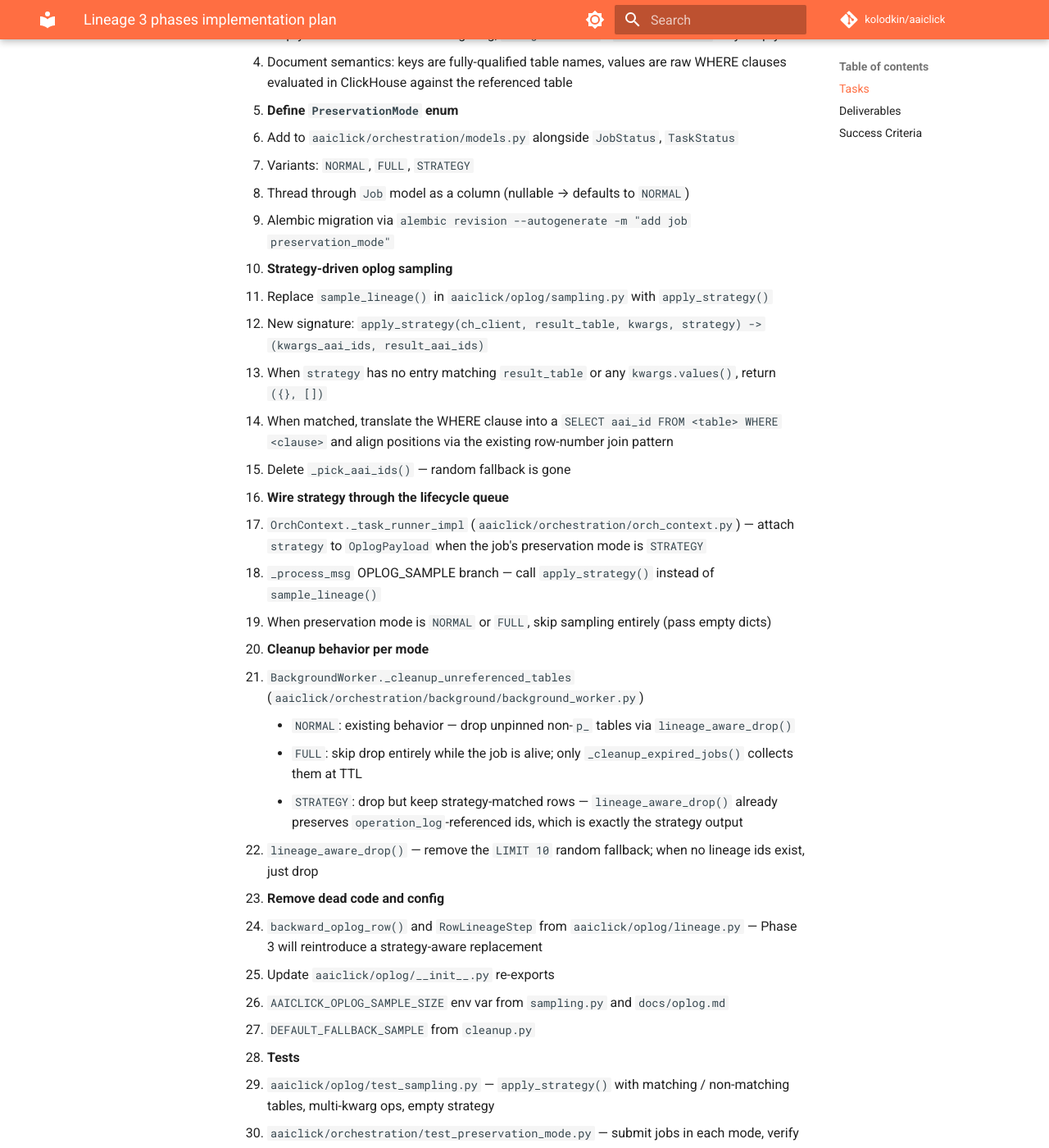
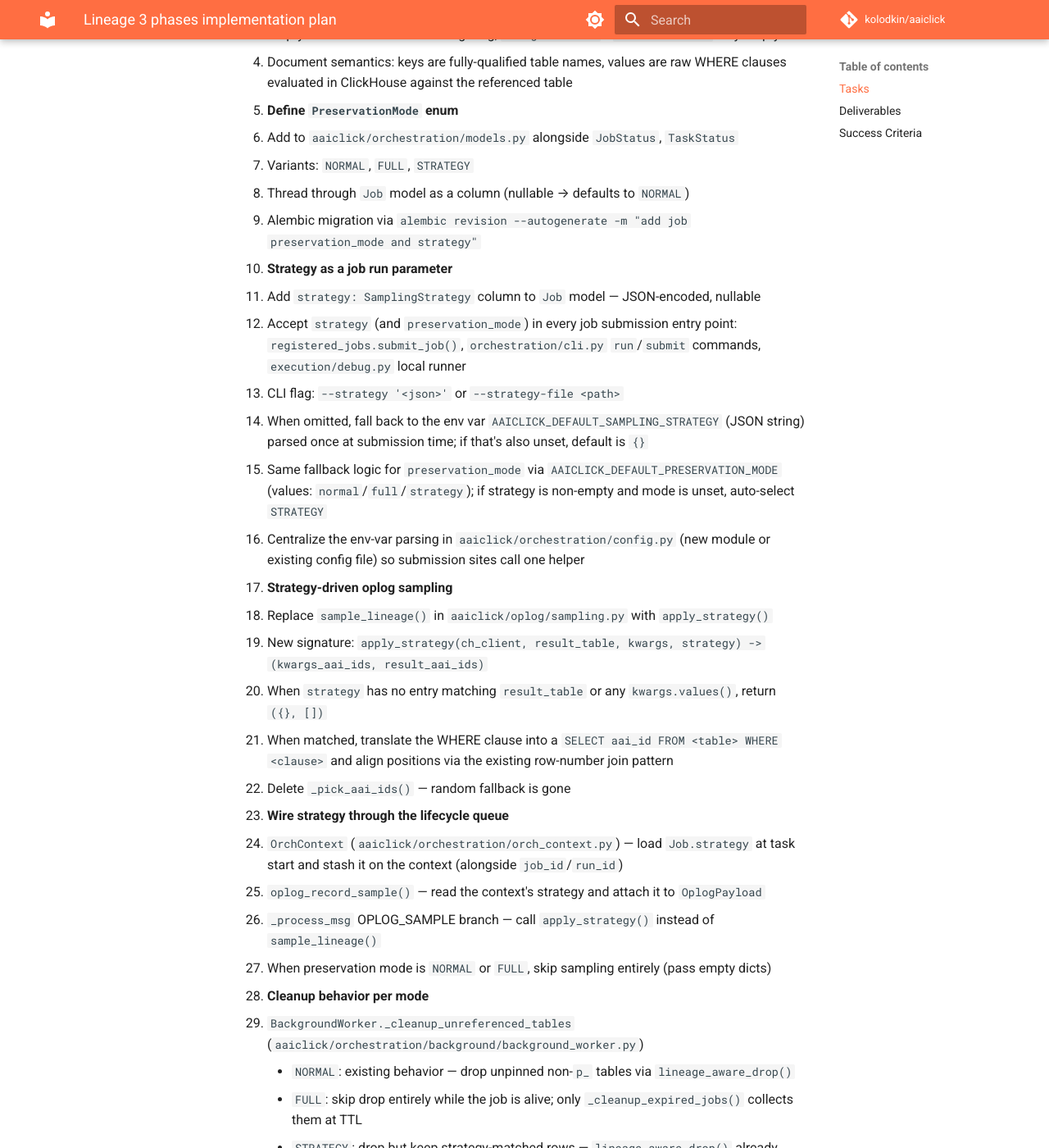
Before and after one commit to kolodkin/aaiclick, an MkDocs documentation site: the page built from docs/lineage_3_phases_implementation_plan.md, in a window 1280 px wide and 1400 px high, scrolled down 668 px. Shown: the whole window at 82% size. Built offline with MkDocs 1.6.1 and Material for MkDocs 9.7.7, drawn with Linux system fonts in a browser that asks for light colours; comment, search, counter and statistics services are not loaded; some of the changed text lies outside the part shown.

Commit message:
feature: make strategy a job run parameter with env-var default
Strategy and preservation_mode are now first-class job submission
parameters persisted on the Job row. Defaults come from
AAICLICK_DEFAULT_SAMPLING_STRATEGY and AAICLICK_DEFAULT_PRESERVATION_MODE.
Phase 3 replay becomes a thin wrapper over the normal submit path.

```diff
--- a/docs/lineage_3_phases_implementation_plan.md
+++ b/docs/lineage_3_phases_implementation_plan.md
@@ -26,47 +26,60 @@ and give jobs a three-way run mode that controls cleanup behavior.
    - Add to `aaiclick/orchestration/models.py` alongside `JobStatus`, `TaskStatus`
    - Variants: `NORMAL`, `FULL`, `STRATEGY`
    - Thread through `Job` model as a column (nullable → defaults to `NORMAL`)
-   - Alembic migration via `alembic revision --autogenerate -m "add job preservation_mode"`
+   - Alembic migration via `alembic revision --autogenerate -m "add job preservation_mode and strategy"`
 
-3. **Strategy-driven oplog sampling**
+3. **Strategy as a job run parameter**
+   - Add `strategy: SamplingStrategy` column to `Job` model — JSON-encoded, nullable
+   - Accept `strategy` (and `preservation_mode`) in every job submission entry point: `registered_jobs.submit_job()`, `orchestration/cli.py` `run`/`submit` commands, `execution/debug.py` local runner
+   - CLI flag: `--strategy '<json>'` or `--strategy-file <path>`
+   - When omitted, fall back to the env var `AAICLICK_DEFAULT_SAMPLING_STRATEGY` (JSON string) parsed once at submission time; if that's also unset, default is `{}`
+   - Same fallback logic for `preservation_mode` via `AAICLICK_DEFAULT_PRESERVATION_MODE` (values: `normal`/`full`/`strategy`); if strategy is non-empty and mode is unset, auto-select `STRATEGY`
+   - Centralize the env-var parsing in `aaiclick/orchestration/config.py` (new module or existing config file) so submission sites call one helper
+
+4. **Strategy-driven oplog sampling**
    - Replace `sample_lineage()` in `aaiclick/oplog/sampling.py` with `apply_strategy()`
    - New signature: `apply_strategy(ch_client, result_table, kwargs, strategy) -> (kwargs_aai_ids, result_aai_ids)`
    - When `strategy` has no entry matching `result_table` or any `kwargs.values()`, return `({}, [])`
    - When matched, translate the WHERE clause into a `SELECT aai_id FROM <table> WHERE <clause>` and align positions via the existing row-number join pattern
    - Delete `_pick_aai_ids()` — random fallback is gone
 
-4. **Wire strategy through the lifecycle queue**
-   - `OrchContext._task_runner_impl` (`aaiclick/orchestration/orch_context.py`) — attach `strategy` to `OplogPayload` when the job's preservation mode is `STRATEGY`
+5. **Wire strategy through the lifecycle queue**
+   - `OrchContext` (`aaiclick/orchestration/orch_context.py`) — load `Job.strategy` at task start and stash it on the context (alongside `job_id`/`run_id`)
+   - `oplog_record_sample()` — read the context's strategy and attach it to `OplogPayload`
    - `_process_msg` OPLOG_SAMPLE branch — call `apply_strategy()` instead of `sample_lineage()`
    - When preservation mode is `NORMAL` or `FULL`, skip sampling entirely (pass empty dicts)
 
-5. **Cleanup behavior per mode**
+6. **Cleanup behavior per mode**
    - `BackgroundWorker._cleanup_unreferenced_tables` (`aaiclick/orchestration/background/background_worker.py`)
      - `NORMAL`: existing behavior — drop unpinned non-`p_` tables via `lineage_aware_drop()`
      - `FULL`: skip drop entirely while the job is alive; only `_cleanup_expired_jobs()` collects them at TTL
      - `STRATEGY`: drop but keep strategy-matched rows — `lineage_aware_drop()` already preserves `operation_log`-referenced ids, which is exactly the strategy output
    - `lineage_aware_drop()` — remove the `LIMIT 10` random fallback; when no lineage ids exist, just drop
 
-6. **Remove dead code and config**
+7. **Remove dead code and config**
    - `backward_oplog_row()` and `RowLineageStep` from `aaiclick/oplog/lineage.py` — Phase 3 will reintroduce a strategy-aware replacement
    - Update `aaiclick/oplog/__init__.py` re-exports
    - `AAICLICK_OPLOG_SAMPLE_SIZE` env var from `sampling.py` and `docs/oplog.md`
    - `DEFAULT_FALLBACK_SAMPLE` from `cleanup.py`
 
-7. **Tests**
+8. **Tests**
    - `aaiclick/oplog/test_sampling.py` — `apply_strategy()` with matching / non-matching tables, multi-kwarg ops, empty strategy
    - `aaiclick/orchestration/test_preservation_mode.py` — submit jobs in each mode, verify which tables survive after completion
+   - `aaiclick/orchestration/test_job_parameters.py` — submission honors `strategy` / `preservation_mode` args, falls back to env vars, and env vars parse correctly (valid JSON, invalid JSON rejected, unknown mode rejected)
    - Extend `aaiclick/oplog/test_collector.py` — assert `kwargs_aai_ids` / `result_aai_ids` stay empty under `NORMAL` mode
    - Delete `backward_oplog_row` tests
 
-8. **Docs**
-   - `docs/oplog.md` — drop `AAICLICK_OPLOG_SAMPLE_SIZE` row, describe `SamplingStrategy`
+9. **Docs**
+   - `docs/oplog.md` — drop `AAICLICK_OPLOG_SAMPLE_SIZE` row, describe `SamplingStrategy`, document `AAICLICK_DEFAULT_SAMPLING_STRATEGY` and `AAICLICK_DEFAULT_PRESERVATION_MODE`
    - `docs/data_context.md` — new section "Preservation Modes" with the three-mode table from `lineage_3_phases.md`
+   - `docs/orchestration.md` — add `strategy` / `preservation_mode` to the job submission parameter reference
 
 ## Deliverables
 
 - `SamplingStrategy` type alias exported from `aaiclick.oplog`
 - `PreservationMode` enum exported from `aaiclick.orchestration`
+- Job submission accepts `strategy` and `preservation_mode` as run parameters, persisted on `Job`
+- `AAICLICK_DEFAULT_SAMPLING_STRATEGY` and `AAICLICK_DEFAULT_PRESERVATION_MODE` env-var defaults
 - All random-sampling code paths removed
 - Alembic migration applied locally and via `/generate-migration`
 - Green test suite including new preservation-mode tests
@@ -76,6 +89,8 @@ and give jobs a three-way run mode that controls cleanup behavior.
 - A job submitted with `preservation_mode=NORMAL` behaves exactly as today (persistent tables only survive)
 - A job submitted with `preservation_mode=FULL` leaves every intermediate table in place until TTL
 - A job submitted with `preservation_mode=STRATEGY` leaves only strategy-matched rows
+- `submit_job(..., strategy={"t_foo": "x = 1"})` persists the strategy on the `Job` row and drives sampling at every OPLOG_SAMPLE call
+- Setting `AAICLICK_DEFAULT_SAMPLING_STRATEGY='{"t_foo": "x = 1"}'` applies to every job that doesn't pass an explicit strategy
 - No references to `AAICLICK_OPLOG_SAMPLE_SIZE` remain
 - No `grep` hits for `sample_lineage|_pick_aai_ids|backward_oplog_row|RowLineageStep`
 
@@ -152,33 +167,28 @@ source-to-output row trace for the targeted rows.
    - A task qualifies when all its returned Objects resolve to persistent tables (`p_` prefix) — check via `table_registry` lookup in `aaiclick/orchestration/execution/runner.py` result post-processing
    - No user annotation required — detection is automatic
 
-2. **Replay API**
-   - Add `replay_job(job_id, strategy)` to `aaiclick/orchestration/registered_jobs.py` (or a new `replay.py` module)
-   - Behavior:
-     1. Load the original job's task graph
-     2. Walk backward from terminal tasks, stopping at input tasks (their outputs are persistent — reuse in place)
-     3. Create a new `Job` row with `preservation_mode=STRATEGY` and a `replay_of` pointer to the original
-     4. Schedule all non-input tasks for execution against the persistent inputs
+2. **Replay API — thin wrapper over job submission**
+   - Phase 0 already made `strategy` and `preservation_mode` first-class job run parameters, so replay is just a resubmission with those fields populated
+   - Add `replay_job(job_id, strategy)` to `aaiclick/orchestration/registered_jobs.py` that:
+     1. Loads the original job's task graph
+     2. Walks backward from terminal tasks, stopping at input tasks (their outputs are persistent — reuse in place)
+     3. Calls the normal `submit_job()` path with `strategy=strategy`, `preservation_mode=STRATEGY`, and a `replay_of` pointer to the original
    - Alembic migration for `jobs.replay_of` nullable foreign key
 
-3. **Strategy propagation**
-   - `OrchContext` — add `strategy: SamplingStrategy` field populated from `Job.strategy` (JSON column) at job start
-   - Pass through to `OplogPayload` during every `oplog_record_sample()` call (already wired in Phase 0)
-
-4. **Row-trace query**
+3. **Row-trace query**
    - Reintroduce `backward_oplog_row(table, aai_id)` in `aaiclick/oplog/lineage.py` — now strategy-aware, walking the non-empty `kwargs_aai_ids` / `result_aai_ids` populated by replay
    - Return a `RowLineageStep` chain ending at input tables
 
-5. **CLI / agent integration**
-   - `aaiclick replay <job_id> --strategy <json>` command in `aaiclick/orchestration/cli.py`
+4. **CLI / agent integration**
+   - `aaiclick replay <job_id> --strategy <json>` command in `aaiclick/orchestration/cli.py` (thin wrapper over the existing `submit` command's `--strategy` flag from Phase 0)
    - `debug_agent` end-to-end: question → `produce_strategy()` → `replay_job()` → `backward_oplog_row()` → explanation with row-level evidence
 
-6. **Tests**
+5. **Tests**
    - `aaiclick/orchestration/test_replay.py` — submit a 3-task job, replay with a strategy, assert the new job has populated `kwargs_aai_ids` matching the strategy and untouched persistent inputs
    - Input-task detection unit tests — persistent-only task, mixed persistent+ephemeral task, all-ephemeral task
    - End-to-end test in `aaiclick/ai/agents/test_debug_agent.py` using a mocked provider that returns a canned strategy
 
-7. **Docs**
+6. **Docs**
    - `docs/orchestration.md` — new "Replay" section describing `replay_job()` and input-task detection
    - `docs/data_context.md` — document input-task detection via persistent Objects
    - `docs/lineage_3_phases.md` — update Phase 3 + prerequisites to ✅ with implementation references
```
